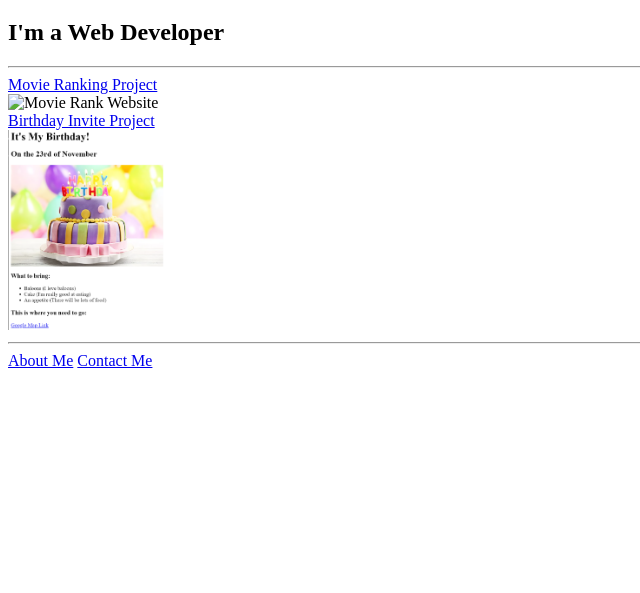
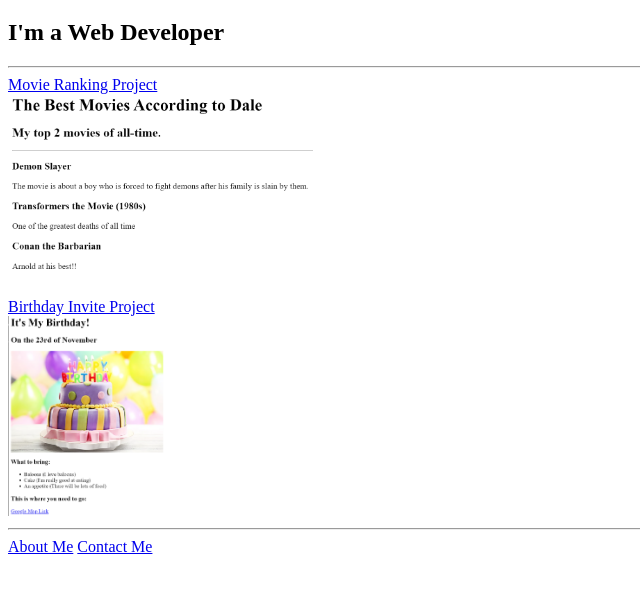
Before and after one commit to dalechand/html-portfolio, a plain HTML site: page index.html in a window 1280 px wide. Shown: the part 61-654 px from the top of the page, without its empty margins (0-640 px from the left). Drawn offline with Linux system fonts and the light colour scheme.

Commit message:
Update index.html

```diff
--- a/index.html
+++ b/index.html
@@ -25,7 +25,7 @@ https://developer.mozilla.org/en-US/docs/Web/HTML/Element/img#attr-height -->
         <hr>
         <a href="../../2.4+Movie+Ranking+Project/2.4 Movie Ranking Project/index.html">Movie Ranking Project</a>
         <br>
-        <img src="./assets/images/MovieWebsite.png/" alt="Movie Rank Website" height="200"/>
+        <img src="./assets/images/MovieWebsite.png" alt="Movie Rank Website" height="200"/>
         <br>
         <a href="../../3.4+Birthday+Invite+Project/3.4 Birthday Invite Project/index.html">Birthday Invite Project</a>
         <br>
```
